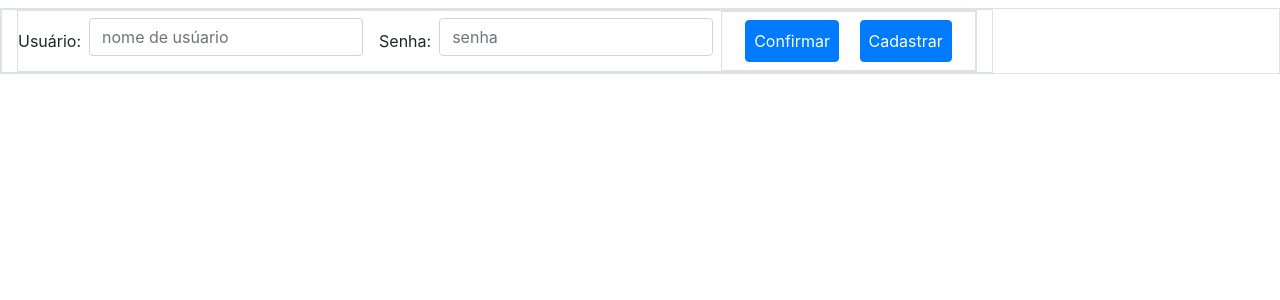
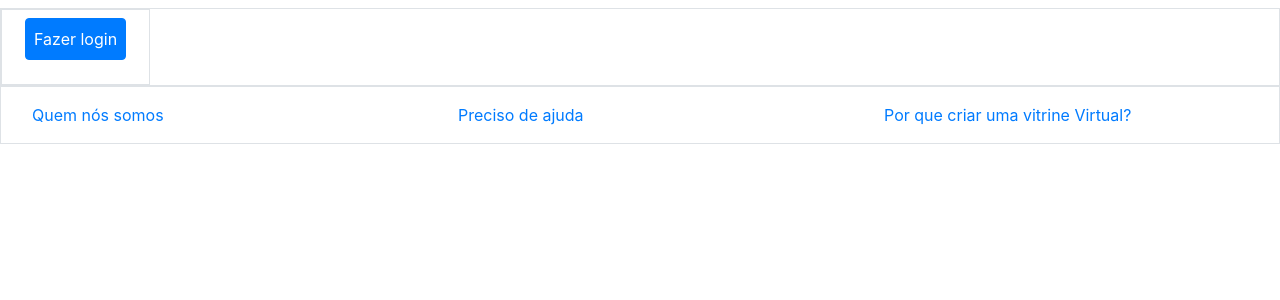
Before and after one commit to FelipeKonig/ProjetoManyMarket, a Django app: page / in a window 1280 px wide. Shown: the part 214-514 px from the top of the page. Run offline with Django 3.2, Linux system fonts and the light colour scheme; tables that the repository leaves empty hold one stand-in row (values such as "Sample post"); some libraries are stand-ins or nearby versions.

Commit message:
url login, logout of User adeed

```diff
--- a/blog/forms.py
+++ b/blog/forms.py
@@ -5,4 +5,4 @@ class UserForm(forms.ModelForm):
     password = forms.CharField(widget=forms.PasswordInput)
     class Meta:
         model = User
-        fields = ('name','user_name','password', 'email','age','sex',)
+        fields = ('name','user_name','password', 'email','age','sex','city')
--- a/blog/models.py
+++ b/blog/models.py
@@ -16,6 +16,7 @@ class User(models.Model):
     email = models.EmailField(max_length=200, default='')
     age = models.PositiveSmallIntegerField()
     sex = models.CharField(choices=sex_choices, max_length=10, default='')
+    city = models.CharField(max_length=200, default='')
 
     def _str_(self):
         return self.name
--- a/blog/templates/blog/base.html
+++ /dev/null
@@ -1,70 +0,0 @@
-{% load static %}
-<html lang="pt-br">
-  <head>
-    <title> Projeto Web </title>
-    <meta charset="utf-8">
-    <meta name="viewport" content="width=device-width, initial-scale=1">
-    <link rel="stylesheet" href="https://maxcdn.bootstrapcdn.com/bootstrap/4.4.1/css/bootstrap.min.css">
-    <script src="https://ajax.googleapis.com/ajax/libs/jquery/3.5.1/jquery.min.js"></script>
-    <script src="https://cdnjs.cloudflare.com/ajax/libs/popper.js/1.16.0/umd/popper.min.js"></script>
-    <script src="https://maxcdn.bootstrapcdn.com/bootstrap/4.4.1/js/bootstrap.min.js"></script>
-  </head>
-  <body>
-    <header>
-      <div class="container-fluid p-4 m-2 border">
-        <div class="row">
-          <div class="col-md-8">
-            <h2>Vitrine Virtual</h2>
-          </div>
-          <div class="col-md-4">
-            <div class="toast" data-autohide="false">
-              <div class="toast-header">
-                <strong class="mr-auto text-primary">Selecione a sua cidade</strong>
-                <button type="button" class="ml-2 mb-1 close" data-dismiss="toast">&times;</button>
-              </div>
-              <div class="toast-body">
-                <input type="text" name="city">
-                <button type="button" name="bt_city" class="btn btn-info m-2">Buscar</button>
-              </div>
-            </div>
-            <script>
-            $(document).ready(function(){
-              $('.toast').toast('show');
-            });
-            </script>
-          </div>
-        </div>
-      </div>
-    </header>
-    <div class="container-fluid border">
-      <div class="row">
-        <div class="col-md-auto border">
-          {% if user.is_authenticated %}
-          <div class="col-sm-auto border">
-            <button type="button" class="btn btn-info m-2 p-2 md-2">Meu perfil</button>
-            <button type="button" class="btn btn-info m-2 p-2 md-2">Modo Vitrine</button>
-            <button type="button" class="btn btn-info m-2 p-2 md-2">Minhas mensagens</button>
-            <button type="button" class="btn btn-info m-2 p-2 md-2">Sair</button>
-          </div>
-          {% else %}
-          <div class="form-inline m-md-auto border">
-              <label for="userName" class="mr-md-2">Usuário:</label>
-              <input type="text" class="form-control mb-2 mr-sm-3" id="userName" placeholder="nome de usúario"
-              name="userName">
-              <label for="userPassword" class="mr-md-2">Senha:</label>
-              <input type="password" class="form-control mb-2 mr-sm-2" id="userPassword" placeholder="senha"
-              name="userName">
-              <div class="col-md-auto border">
-                <button type="button" class="btn btn-primary m-2 p-2 md-2">Confirmar</button>
-                <a href="{% url 'registerUser' %}" role="button" class="btn btn-primary m-2 p-2 md-2">Cadastrar</a>
-              </div>
-            {% endif %}
-          </div>
-        </div>
-      </div>
-    </div>
-    {% block content%}
-    {% endblock %}
-  </body>
-
-</html>
--- /dev/null
+++ b/blog/templates/blog/baseMenuPage.html
@@ -0,0 +1,33 @@
+{% extends 'blog/basePage.html' %}
+{% block content %}
+  <div class="container-fluid border">
+    <div class="row">
+      <div class="col-md-auto border">
+        {% if user.is_authenticated %}
+        <div class="col-sm-auto border">
+          <button type="button" class="btn btn-info m-2 p-2 md-2">Meu perfil</button>
+          <button type="button" class="btn btn-info m-2 p-2 md-2">Modo Vitrine</button>
+          <button type="button" class="btn btn-info m-2 p-2 md-2">Minhas mensagens</button>
+          <a type="button" class="btn btn-info m-2 p-2 md-2" href="{% url 'logout' %}">Sair</a>
+        </div>
+        {% else %}
+            <!-- <label for="userName" class="mr-md-2">Usuário:</label>
+            <input type="text" class="form-control mb-2 mr-sm-3" id="user_name" placeholder="nome de usúario"
+            name="user_name">
+            <label for="userPassword" class="mr-md-2">Senha:</label>
+            <input type="password" class="form-control mb-2 mr-sm-2" id="user_password" placeholder="senha"
+            name="user_password">
+            <div class="col-md-auto border">
+              <a href="#" role="button" class="btn btn-primary m-2 p-2 md-2">Confirmar</a>
+              <a href="{% url 'register_user' %}" role="button" class="btn btn-primary m-2 p-2 md-2">Cadastrar</a>
+            </div> -->
+            <form method="post" action="{% url 'login' %}">
+              {% csrf_token %}
+                  <input type="submit" role="button" class="btn btn-primary m-2 p-2 md-2 center" value="Fazer login" />
+                  <input type="hidden" name="next" value="{{ next }}" />
+            </form>
+          {% endif %}
+      </div>
+    </div>
+  </div>
+{% endblock %}
--- /dev/null
+++ b/blog/templates/blog/basePage.html
@@ -0,0 +1,59 @@
+{% load static %}
+<html lang="pt-br">
+  <head>
+    <title> Projeto Web </title>
+    <meta charset="utf-8">
+    <meta name="viewport" content="width=device-width, initial-scale=1">
+    <link rel="stylesheet" href="https://maxcdn.bootstrapcdn.com/bootstrap/4.4.1/css/bootstrap.min.css">
+    <script src="https://ajax.googleapis.com/ajax/libs/jquery/3.5.1/jquery.min.js"></script>
+    <script src="https://cdnjs.cloudflare.com/ajax/libs/popper.js/1.16.0/umd/popper.min.js"></script>
+    <script src="https://maxcdn.bootstrapcdn.com/bootstrap/4.4.1/js/bootstrap.min.js"></script>
+  </head>
+  <body>
+    <header>
+      <div class="container-fluid p-4 m-2 border">
+        <div class="row">
+          <div class="col-md-8">
+            <h2>Vitrine Virtual</h2>
+          </div>
+          {% if needSearchCity %}
+            <div class="col-md-4">
+              <div class="toast" data-autohide="false">
+                <div class="toast-header">
+                  <strong class="mr-auto text-primary">Selecione a sua cidade</strong>
+                  <button type="button" class="ml-2 mb-1 close" data-dismiss="toast">&times;</button>
+                </div>
+                <div class="toast-body">
+                  <input type="text" name="city">
+                  <button type="button" name="bt_city" class="btn btn-info m-2">Buscar</button>
+                </div>
+              </div>
+              <script>
+              $(document).ready(function(){
+                $('.toast').toast('show');
+              });
+              </script>
+            </div>
+          {% endif %}
+        </div>
+      </div>
+    </header>
+    {% block content%}
+    {% endblock %}
+    <footer>
+      <div class="container-fluid border">
+        <div class="row">
+          <div class="col-md m-3">
+            <a href="#">Quem nós somos</a>
+          </div>
+          <div class="col-md m-3">
+            <a href="#">Preciso de ajuda</a>
+          </div>
+          <div class="col-md m-3">
+            <a href="#">Por que criar uma vitrine Virtual?</a>
+          </div>
+        </div>
+      </div>
+    </footer>
+  </body>
+</html>
--- /dev/null
+++ b/blog/templates/blog/home.html
@@ -0,0 +1 @@
+{% extends 'blog/baseMenuPage.html' %}
--- a/blog/urls.py
+++ b/blog/urls.py
@@ -2,6 +2,6 @@ from django.urls import path
 from . import views
 
 urlpatterns = [
-    path('', views.basePage, name='base'),
-    path('register', views.registerUser, name='registerUser'),
+    path('', views.home_page, name='home'),
+    path('register', views.register_user, name='register_user'),
 ]
--- a/blog/views.py
+++ b/blog/views.py
@@ -2,11 +2,16 @@ from django.shortcuts import render, get_object_or_404, redirect
 from .forms import UserForm
 from .models import User
 
-def basePage(request):
-    return render(request, 'blog/base.html')
+def home_page(request):
+    needSearchCity = True
+    if request.user.is_authenticated:
+        needSearchCity = False
+    return render(request, 'blog/home.html', {'needSearchCity': needSearchCity})
 
-def registerUser(request):
+def register_user(request):
     form = UserForm(request.POST)
+    register = False
     if form.is_valid():
         user = form.save()
-    return render(request, 'blog/register.html', {'form': form})
+        register = True
+    return render(request, 'blog/register.html', {'form': form, 'register': register, 'needSearchCity': False})
--- a/mysite/settings.py
+++ b/mysite/settings.py
@@ -15,6 +15,7 @@ import os
 # Build paths inside the project like this: os.path.join(BASE_DIR, ...)
 BASE_DIR = os.path.dirname(os.path.dirname(os.path.abspath(__file__)))
 
+LOGIN_REDIRECT_URL = '/'
 
 # Quick-start development settings - unsuitable for production
 # See https://docs.djangoproject.com/en/3.0/howto/deployment/checklist/
--- a/mysite/urls.py
+++ b/mysite/urls.py
@@ -15,8 +15,11 @@ Including another URLconf
 """
 from django.contrib import admin
 from django.urls import path, include
+from django.contrib.auth import views
 
 urlpatterns = [
     path('admin/', admin.site.urls),
+    path('accounts/login/', views.LoginView.as_view(), name='login'),
+    path('accounts/logout/', views.LogoutView.as_view(next_page='/'), name='logout'),
     path('', include('blog.urls')),
 ]
```
Also changed, not shown: blog/templates/blog/register.html (+25 -59 lines), blog/templates/registration/login.html (added, +29 -0 lines), blog/migrations/0005_user_city.py (added).
